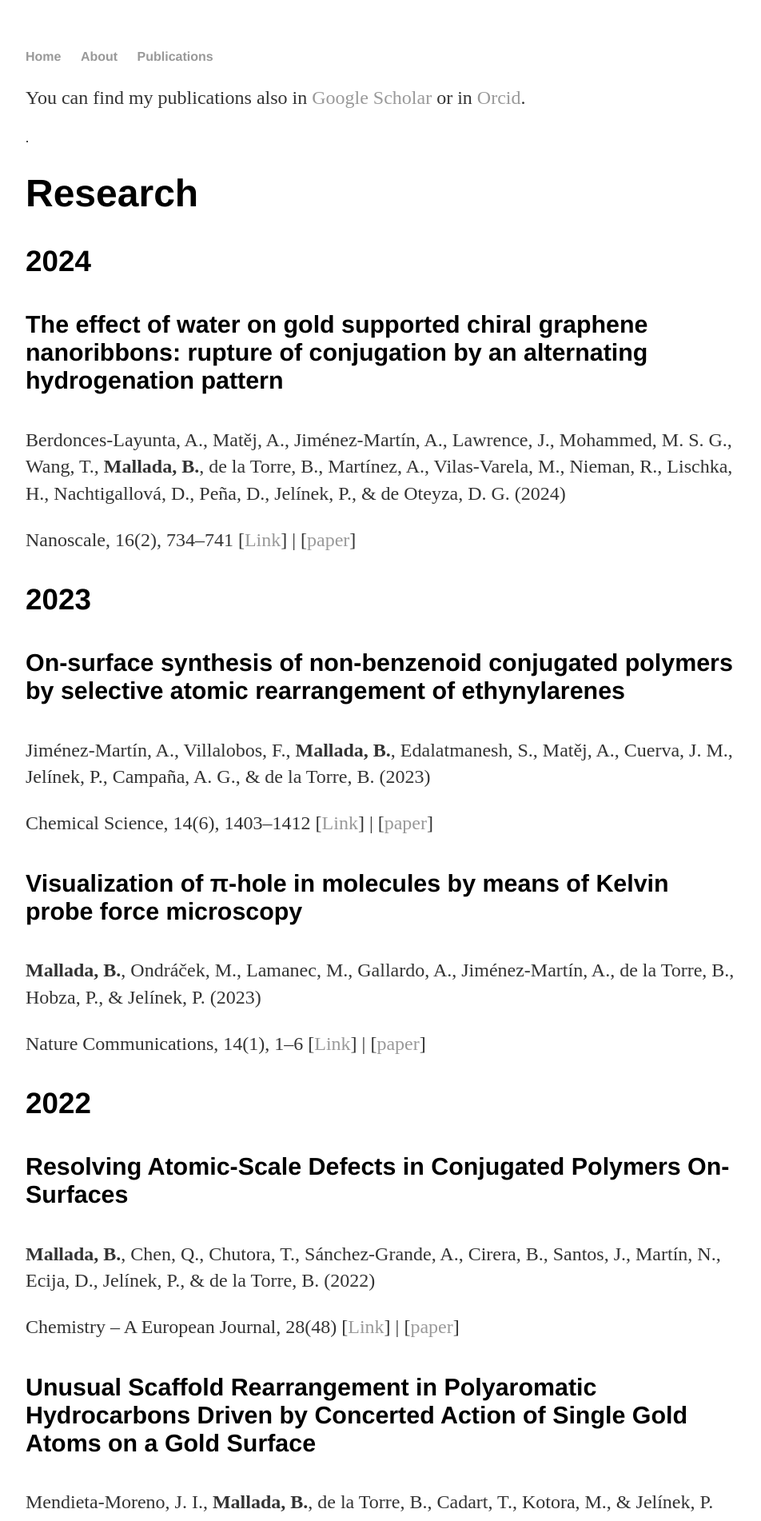
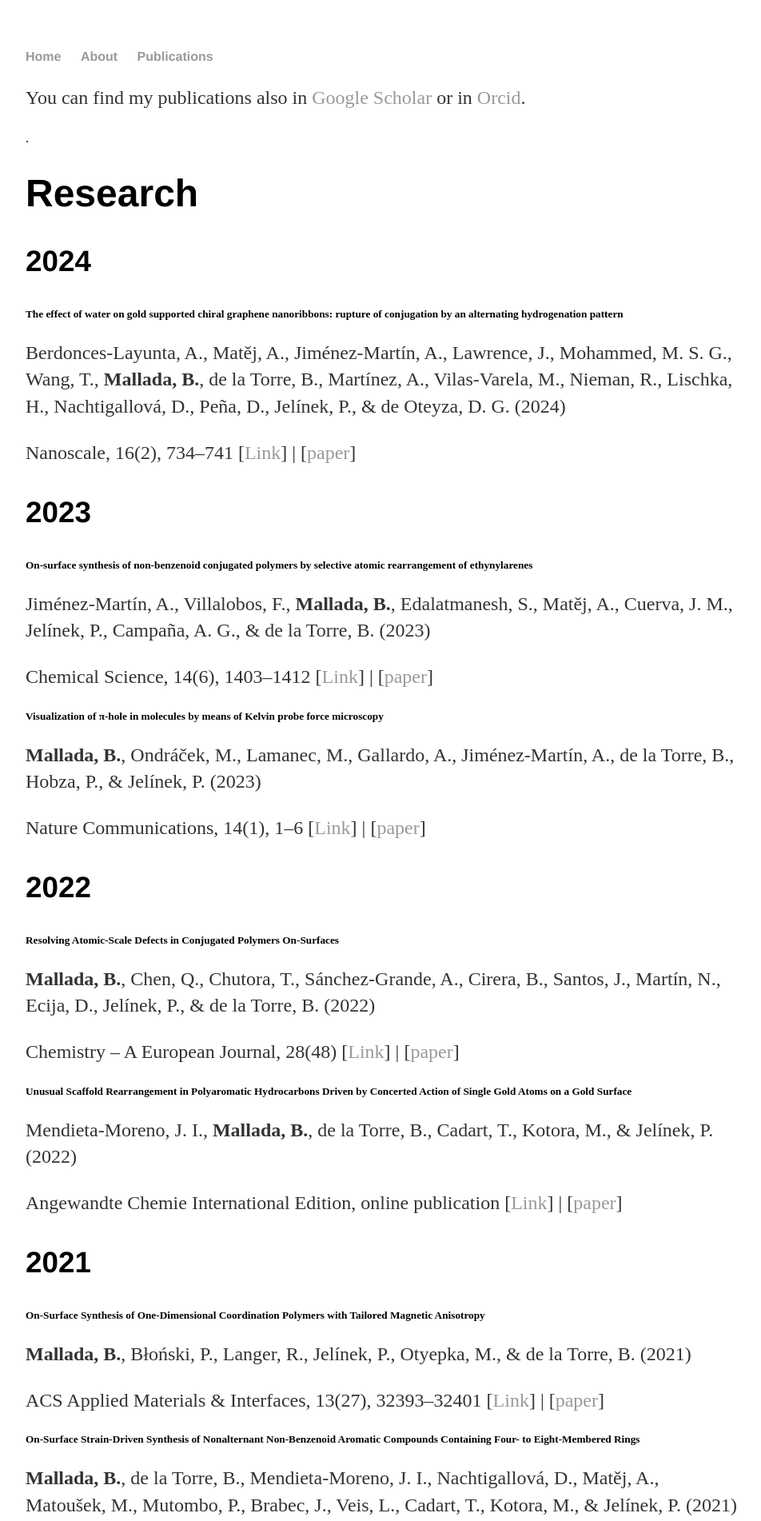
Before and after one commit to BenjaminMallada/BenjaminMallada.github.io, a Jekyll site: the page built from cv/index.html, in a window 1280 px wide. Shown: the top 1902 px of the page at 80% size, without its empty margins (160-1112 px from the left). Built offline with Jekyll 4.4.1, drawn with Linux system fonts in a browser that asks for light colours.

Commit message:
updated cv

```diff
--- a/cv/index.html
+++ b/cv/index.html
@@ -11,13 +11,12 @@ title: Publications
 
 <body>
   <p>You can find my publications also in <a href="https://scholar.google.com/citations?user=PEz6_xAAAAAJ&hl=en">Google Scholar</a> or in <a href=https://orcid.org/0000-0002-8209-9977">Orcid</a>. </p>.
-
   <h1>Research</h1>
 
   <h3>2024</h3>
 
   <div class="paper">
-      <h4>The effect of water on gold supported chiral graphene nanoribbons: rupture of conjugation by an alternating hydrogenation pattern</h4>
+      <h5>The effect of water on gold supported chiral graphene nanoribbons: rupture of conjugation by an alternating hydrogenation pattern</h5>
       <p>Berdonces-Layunta, A., Matěj, A., Jiménez-Martín, A., Lawrence, J., Mohammed, M. S. G., Wang, T., <strong>Mallada, B.</strong>, de la Torre, B., Martínez, A., Vilas-Varela, M., Nieman, R., Lischka, H., Nachtigallová, D., Peña, D., Jelínek, P., & de Oteyza, D. G. (2024)</p>
       <p>Nanoscale, 16(2), 734–741 [<a href="https://doi.org/10.1039/D3NR02933F">Link</a>] | [<a href="/pdf/chiral-graphene.pdf">paper</a>]</p>
   </div>
@@ -25,13 +24,13 @@ title: Publications
   <h3>2023</h3>
 
   <div class="paper">
-      <h4>On-surface synthesis of non-benzenoid conjugated polymers by selective atomic rearrangement of ethynylarenes</h4>
+      <h5>On-surface synthesis of non-benzenoid conjugated polymers by selective atomic rearrangement of ethynylarenes</h5>
       <p>Jiménez-Martín, A., Villalobos, F., <strong>Mallada, B.</strong>, Edalatmanesh, S., Matěj, A., Cuerva, J. M., Jelínek, P., Campaña, A. G., & de la Torre, B. (2023)</p>
       <p>Chemical Science, 14(6), 1403–1412 [<a href="https://doi.org/10.1039/D2SC04722E">Link</a>] | [<a href="/pdf/alejandro2023.pdf">paper</a>]</p>
   </div>
 
   <div class="paper">
-      <h4>Visualization of π-hole in molecules by means of Kelvin probe force microscopy</h4>
+      <h5>Visualization of π-hole in molecules by means of Kelvin probe force microscopy</h5>
       <p><strong>Mallada, B.</strong>, Ondráček, M., Lamanec, M., Gallardo, A., Jiménez-Martín, A., de la Torre, B., Hobza, P., & Jelínek, P. (2023)</p>
       <p>Nature Communications, 14(1), 1–6 [<a href="https://doi.org/10.1038/s41467-023-40593-3">Link</a>] | [<a href="/pdf/mallada2023.pdf">paper</a>]</p>
   </div>
@@ -39,13 +38,13 @@ title: Publications
   <h3>2022</h3>
 
   <div class="paper">
-      <h4>Resolving Atomic-Scale Defects in Conjugated Polymers On-Surfaces</h4>
+      <h5>Resolving Atomic-Scale Defects in Conjugated Polymers On-Surfaces</h5>
       <p><strong>Mallada, B.</strong>, Chen, Q., Chutora, T., Sánchez-Grande, A., Cirera, B., Santos, J., Martín, N., Ecija, D., Jelínek, P., & de la Torre, B. (2022)</p>
       <p>Chemistry – A European Journal, 28(48) [<a href="https://doi.org/10.1002/chem.202200944">Link</a>] | [<a href="/pdf/antracenedefect.pdf">paper</a>]</p>
   </div>
 
   <div class="paper">
-      <h4>Unusual Scaffold Rearrangement in Polyaromatic Hydrocarbons Driven by Concerted Action of Single Gold Atoms on a Gold Surface</h4>
+      <h5>Unusual Scaffold Rearrangement in Polyaromatic Hydrocarbons Driven by Concerted Action of Single Gold Atoms on a Gold Surface</h5>
       <p>Mendieta-Moreno, J. I., <strong>Mallada, B.</strong>, de la Torre, B., Cadart, T., Kotora, M., & Jelínek, P. (2022)</p>
       <p>Angewandte Chemie International Edition, online publication [<a href="https://doi.org/10.1002/anie.202208010">Link</a>] | [<a href="/pdf/moth.pdf">paper</a>]</p>
   </div>
@@ -53,13 +52,13 @@ title: Publications
   <h3>2021</h3>
 
   <div class="paper">
-      <h4>On-Surface Synthesis of One-Dimensional Coordination Polymers with Tailored Magnetic Anisotropy</h4>
+      <h5>On-Surface Synthesis of One-Dimensional Coordination Polymers with Tailored Magnetic Anisotropy</h5>
       <p><strong>Mallada, B.</strong>, Błoński, P., Langer, R., Jelínek, P., Otyepka, M., & de la Torre, B. (2021)</p>
       <p>ACS Applied Materials & Interfaces, 13(27), 32393–32401 [<a href="https://doi.org/10.1021/acsami.1c04693">Link</a>] | [<a href="/pdf/magnetictailored.pdf">paper</a>]</p>
   </div>
 
   <div class="paper">
-      <h4>On-Surface Strain-Driven Synthesis of Nonalternant Non-Benzenoid Aromatic Compounds Containing Four- to Eight-Membered Rings</h4>
+      <h5>On-Surface Strain-Driven Synthesis of Nonalternant Non-Benzenoid Aromatic Compounds Containing Four- to Eight-Membered Rings</h5>
       <p><strong>Mallada, B.</strong>, de la Torre, B., Mendieta-Moreno, J. I., Nachtigallová, D., Matěj, A., Matoušek, M., Mutombo, P., Brabec, J., Veis, L., Cadart, T., Kotora, M., & Jelínek, P. (2021)</p>
       <p>Journal of the American Chemical Society, 143(36), 14694–14702 [<a href="https://doi.org/10.1021/jacs.1c06168">Link</a>] | [<a href="/pdf/all-in.pdf">paper</a>]</p>
   </div>
@@ -67,13 +66,13 @@ title: Publications
   <h3>2020</h3>
 
   <div class="paper">
-      <h4>Atomic-scale charge distribution mapping of single substitutional p- and n-Type dopants in graphene</h4>
+      <h5>Atomic-scale charge distribution mapping of single substitutional p- and n-Type dopants in graphene</h5>
       <p><strong>Mallada, B.</strong>, Edalatmanesh, S., Lazar, P., Redondo, J., Gallardo, A., Zbořil, R., Jelínek, P., Švec, M., & de la Torre, B. (2020)</p>
       <p>ACS Sustainable Chemistry & Engineering, 8(8), 3437–3444 [<a href="https://doi.org/10.1021/acssuschemeng.9b06905">Link</a>] | [<a href="/pdf/dopants.pdf">paper</a>]</p>
   </div>
 
   <div class="paper">
-      <h4>Real-space imaging of anisotropic charge of σ-hole by means of Kelvin probe force microscopy</h4>
+      <h5>Real-space imaging of anisotropic charge of σ-hole by means of Kelvin probe force microscopy</h5>
       <p><strong>Mallada, B.</strong>, Gallardo, A., Lamanec, M., de la Torre, B., Špirko, V., Hobza, P., & Jelinek, P. (2021)</p>
       <p>Science, 374(6569), 863–867 [<a href="https://doi.org/10.1126/science.abk1479">Link</a>] | [<a href="/pdf/sigma.pdf">paper</a>]</p>
   </div>
@@ -81,7 +80,7 @@ title: Publications
   <h3>2019</h3>
 
   <div class="paper">
-      <h4>Identification of Two-Dimensional FeO2 Termination of Bulk Hematite α-Fe2O3 (0001) Surface</h4>
+      <h5>Identification of Two-Dimensional FeO2 Termination of Bulk Hematite α-Fe2O3 (0001) Surface</h5>
       <p>Redondo, J., Lazar, P., Procházka, P., Pruša, S., <strong>Mallada, B.</strong>, Cahlik, A., Lachnitt, J., Berger, J., Šmíd, B., Kormoš, L., & others. (2019)</p>
       <p>The Journal of Physical Chemistry C, 123(23), 14312–14318 [<a href="https://doi.org/10.1021/acs.jpcc.9b02861">Link</a>] | [<a href="/pdf/feo2.pdf">paper</a>]</p>
   </div>
```
